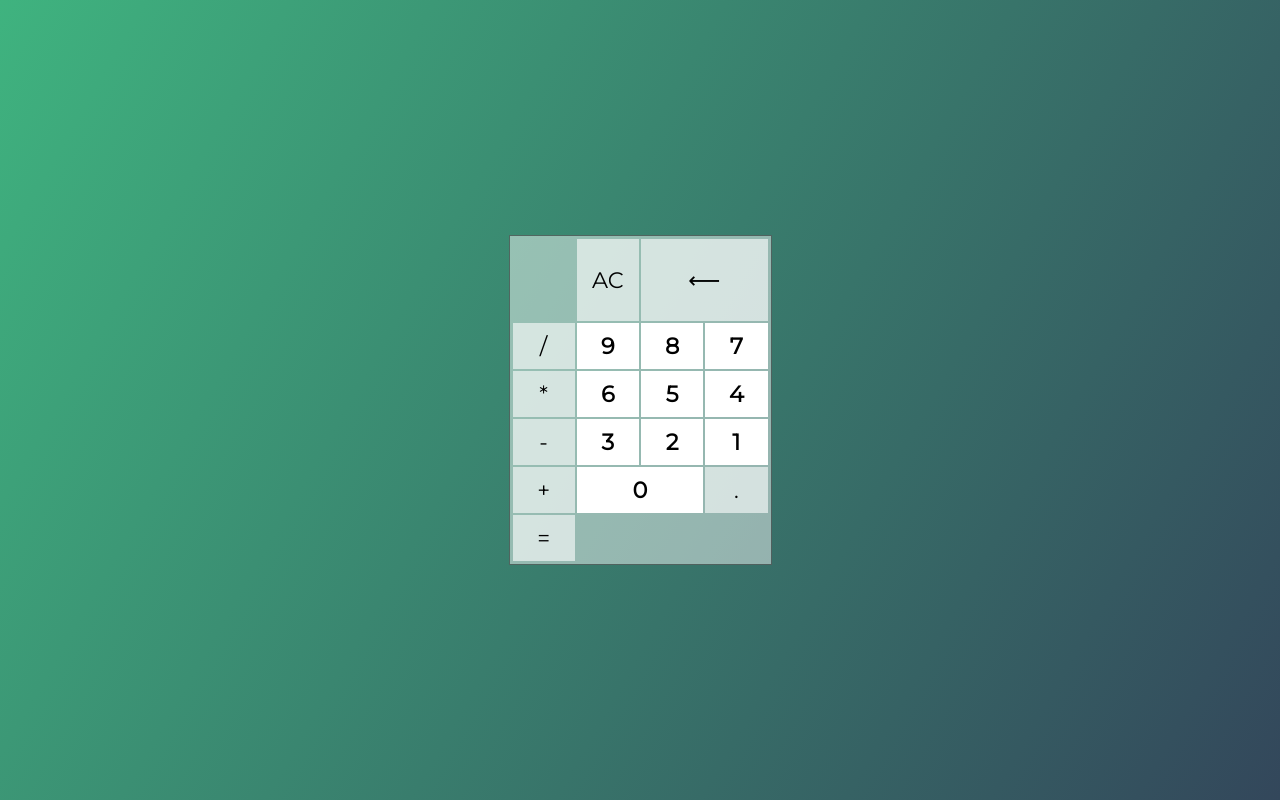
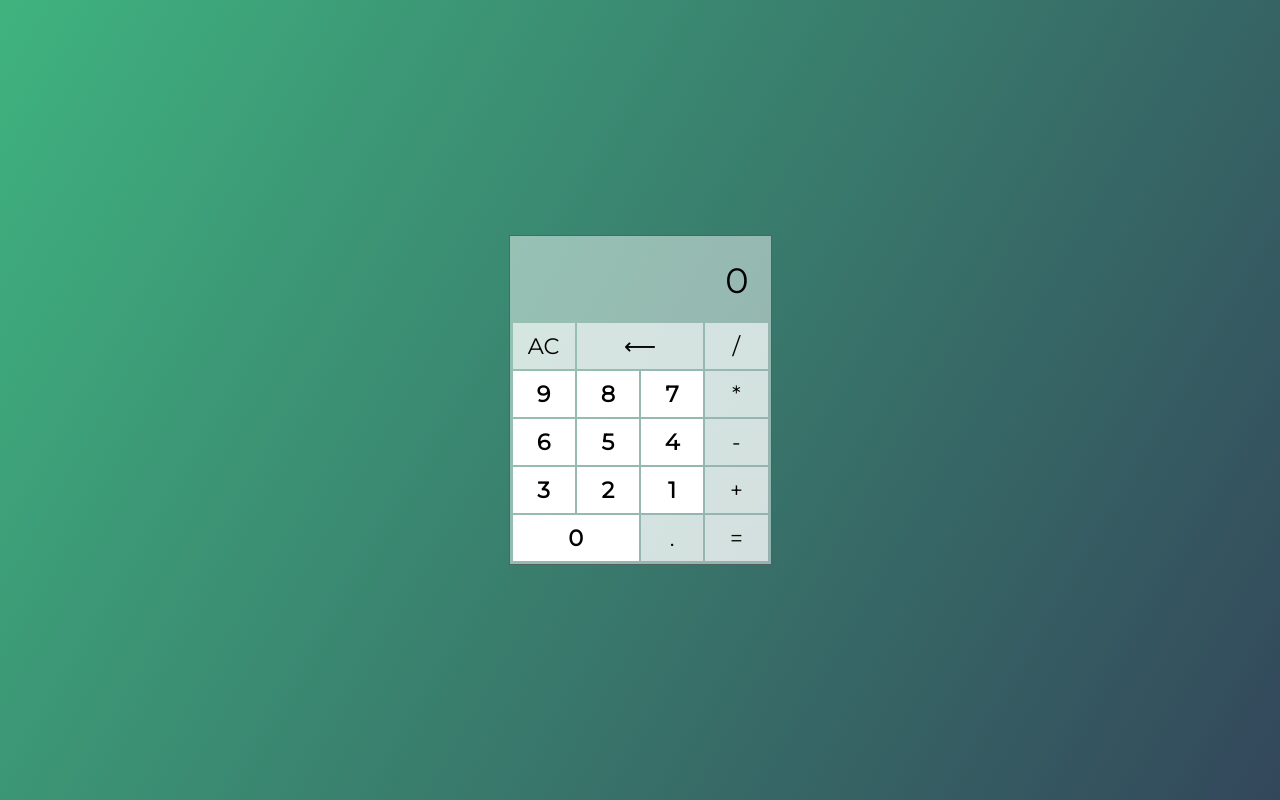
Before and after one commit to silvaadriel/vue-calculator, a Vue app: page / in a window 1280 px wide. Built offline with nearby package versions, Linux system fonts and the light colour scheme.

Commit message:
refactored

```diff
--- a/src/components/Display.vue
+++ b/src/components/Display.vue
@@ -1,15 +1,25 @@
 <template>
-  <div class="display">
-
-  </div>
+  <div class="display">{{ value }}</div>
 </template>
 
 <script>
 export default {
-  name: "Display",
+  name: 'Display',
+  props: {
+    value: {
+      type: String,
+      default: '0',
+    },
+  },
 };
 </script>
 
 <style lang="sass" scoped>
-
+  .display
+    grid-column: span 4
+    display: flex
+    justify-content: flex-end
+    align-items: center
+    padding: 20px
+    font-size: 2.2em
 </style>
```
